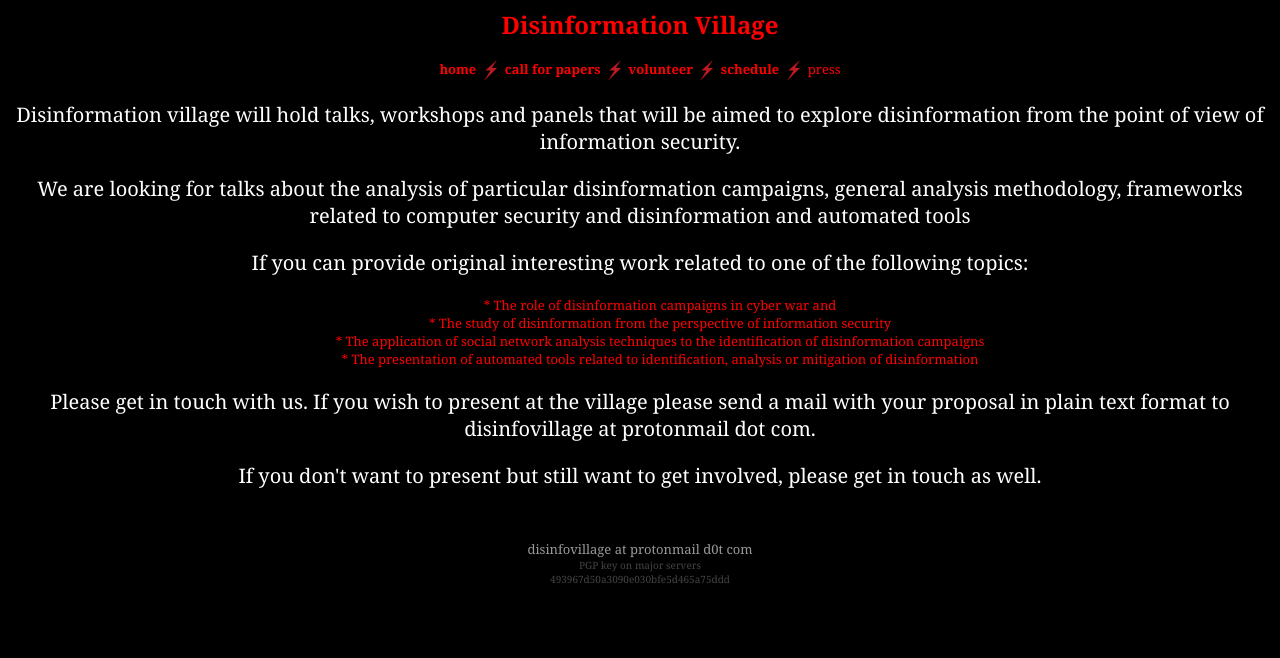
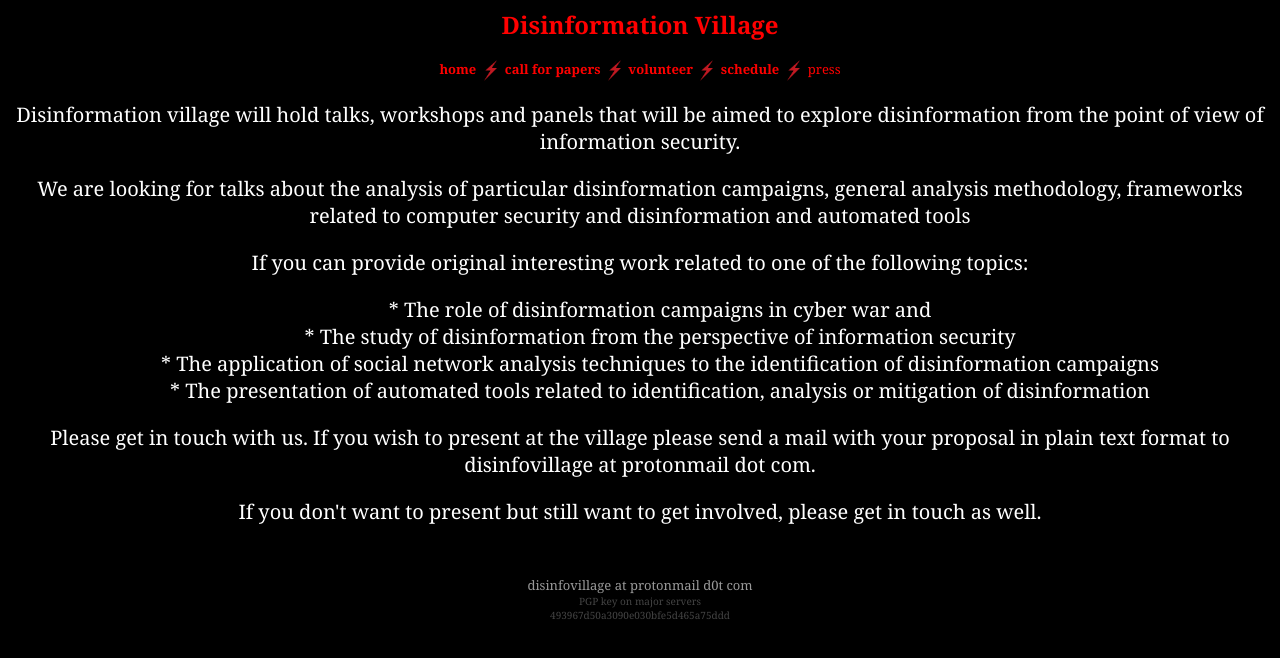
Before and after one commit to disinfovillage/disinfovillage.github.io, a plain HTML site: page cfp.html in a window 1280 px wide. Drawn offline with Linux system fonts and the light colour scheme.

Commit message:
Update cfp.html

```diff
--- a/cfp.html
+++ b/cfp.html
@@ -15,10 +15,10 @@
       <p style="font-size: 20px; color:white">We are looking for talks about the analysis of particular disinformation campaigns, general analysis methodology, frameworks related to computer security and disinformation and automated tools</p>
       <p style="font-size: 20px; color:white">If you can provide original interesting work related to one of the following topics:</p>
       <ul style="list-style-type: none;">
-        <li>* The role of disinformation campaigns in cyber war and</li>
-        <li>* The study of disinformation from the perspective of information security</li>
-        <li>* The application of social network analysis techniques to the identification of disinformation campaigns</li>
-        <li>* The presentation of automated tools related to identification, analysis or mitigation of disinformation</li>
+        <li style="font-size: 20px; color:white">* The role of disinformation campaigns in cyber war and</li>
+        <li style="font-size: 20px; color:white">* The study of disinformation from the perspective of information security</li>
+        <li style="font-size: 20px; color:white">* The application of social network analysis techniques to the identification of disinformation campaigns</li>
+        <li style="font-size: 20px; color:white">* The presentation of automated tools related to identification, analysis or mitigation of disinformation</li>
       </ul>
       <p style="font-size: 20px; color:white">Please get in touch with us. If you wish to present at the village please send a mail with your proposal in plain text format to disinfovillage at protonmail dot com.</p>
       <p style="font-size: 20px; color:white">If you don't want to present but still want to get involved, please get in touch as well.</p>
```
